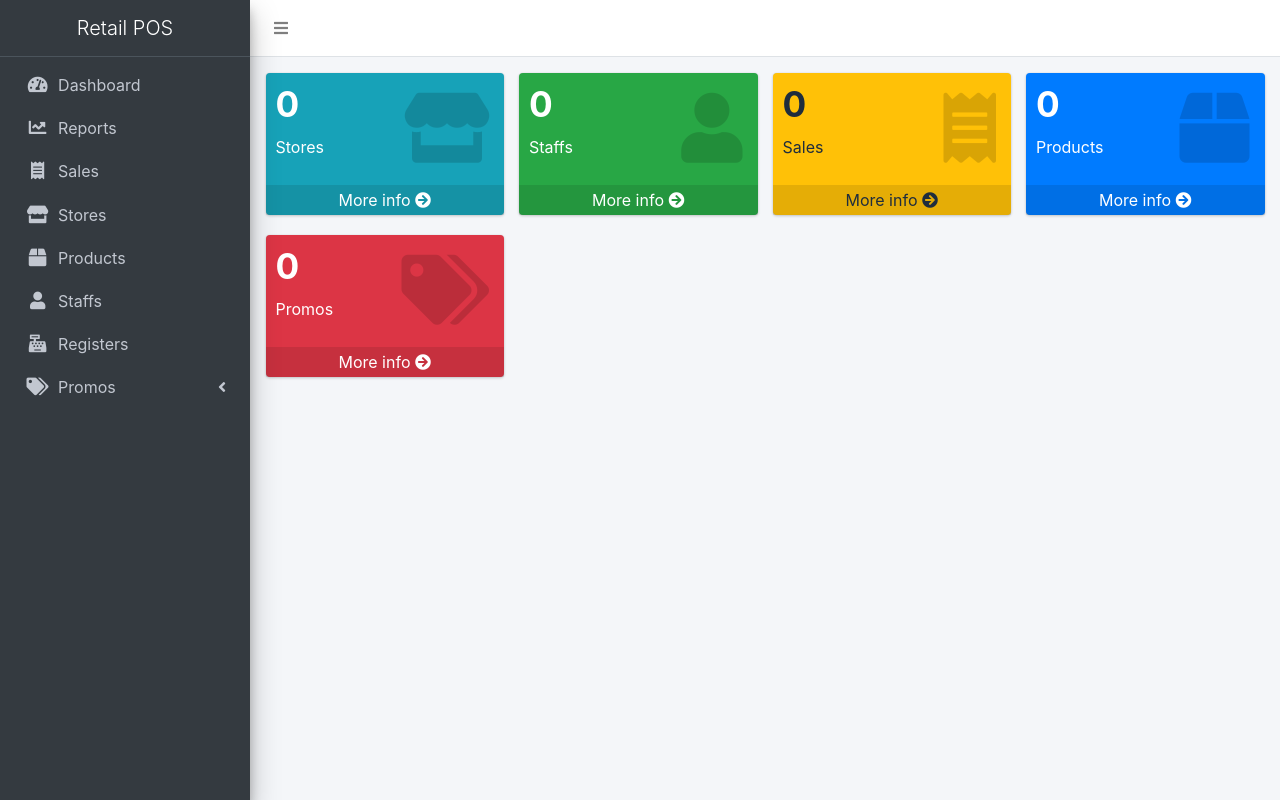
After one commit to dmjrmh/ci4-retail-pos, a CodeIgniter 4 app: the page made by app/Views/dashboard/index.php in a window 1280 px wide. The commit adds this page. Run offline with PHP 8.4 and a stand-in for CodeIgniter, Linux system fonts and the light colour scheme; the template is opened without the code that fills it, so the values that code supplies are empty; some libraries are stand-ins or nearby versions.

Commit message:
added dashboard

```diff
--- /dev/null
+++ b/app/Views/dashboard/index.php
@@ -0,0 +1,60 @@
+<?= $this->extend('layouts/template') ?>
+
+<?= $this->section('content') ?>
+<div class="row">
+  <div class="col-lg-3 col-6">
+    <div class="small-box bg-info">
+      <div class="inner">
+        <h3><?= esc($counts['stores'] ?? 0) ?></h3>
+        <p>Stores</p>
+      </div>
+      <div class="icon"><i class="fas fa-store"></i></div>
+      <a href="<?= base_url('stores') ?>" class="small-box-footer">More info <i class="fas fa-arrow-circle-right"></i></a>
+    </div>
+  </div>
+
+  <div class="col-lg-3 col-6">
+    <div class="small-box bg-success">
+      <div class="inner">
+        <h3><?= esc($counts['staffs'] ?? 0) ?></h3>
+        <p>Staffs</p>
+      </div>
+      <div class="icon"><i class="fas fa-user"></i></div>
+      <a href="<?= base_url('staffs') ?>" class="small-box-footer">More info <i class="fas fa-arrow-circle-right"></i></a>
+    </div>
+  </div>
+
+  <div class="col-lg-3 col-6">
+    <div class="small-box bg-warning">
+      <div class="inner">
+        <h3><?= esc($counts['sales'] ?? 0) ?></h3>
+        <p>Sales</p>
+      </div>
+      <div class="icon"><i class="fas fa-receipt"></i></div>
+      <a href="<?= base_url('sales') ?>" class="small-box-footer">More info <i class="fas fa-arrow-circle-right"></i></a>
+    </div>
+  </div>
+
+  <div class="col-lg-3 col-6">
+    <div class="small-box bg-primary">
+      <div class="inner">
+        <h3><?= esc($counts['products'] ?? 0) ?></h3>
+        <p>Products</p>
+      </div>
+      <div class="icon"><i class="fas fa-box"></i></div>
+      <a href="<?= base_url('products') ?>" class="small-box-footer">More info <i class="fas fa-arrow-circle-right"></i></a>
+    </div>
+  </div>
+
+  <div class="col-lg-3 col-6">
+    <div class="small-box bg-danger">
+      <div class="inner">
+        <h3><?= esc($counts['promos'] ?? 0) ?></h3>
+        <p>Promos</p>
+      </div>
+      <div class="icon"><i class="fas fa-tags"></i></div>
+      <a href="<?= base_url('promos') ?>" class="small-box-footer">More info <i class="fas fa-arrow-circle-right"></i></a>
+    </div>
+  </div>
+</div>
+<?= $this->endSection() ?>
--- a/app/Views/layouts/sidebar.php
+++ b/app/Views/layouts/sidebar.php
@@ -6,6 +6,18 @@
   <div class="sidebar">
     <nav class="mt-2">
       <ul class="nav nav-pills nav-sidebar flex-column" role="menu">
+        <li class="nav-item">
+          <a href="<?= base_url('dashboard') ?>" class="nav-link <?= is_active('dashboard') ? 'active' : '' ?>">
+            <i class="nav-icon fas fa-tachometer-alt"></i>
+            <p>Dashboard</p>
+          </a>
+        </li>
+        <li class="nav-item">
+          <a href="<?= base_url('reports') ?>" class="nav-link <?= is_active('reports') ? 'active' : '' ?>">
+            <i class="nav-icon fas fa-chart-line"></i>
+            <p>Reports</p>
+          </a>
+        </li>
         <li class="nav-item">
           <a href="<?= base_url('sales') ?>" class="nav-link <?= is_active('sales') ? 'active' : '' ?>">
             <i class="nav-icon fas fa-receipt"></i>
```
Also changed, not shown: app/Config/Routes.php (+6 -1 lines), app/Controllers/Dashboard.php (added, +36 -0 lines).
